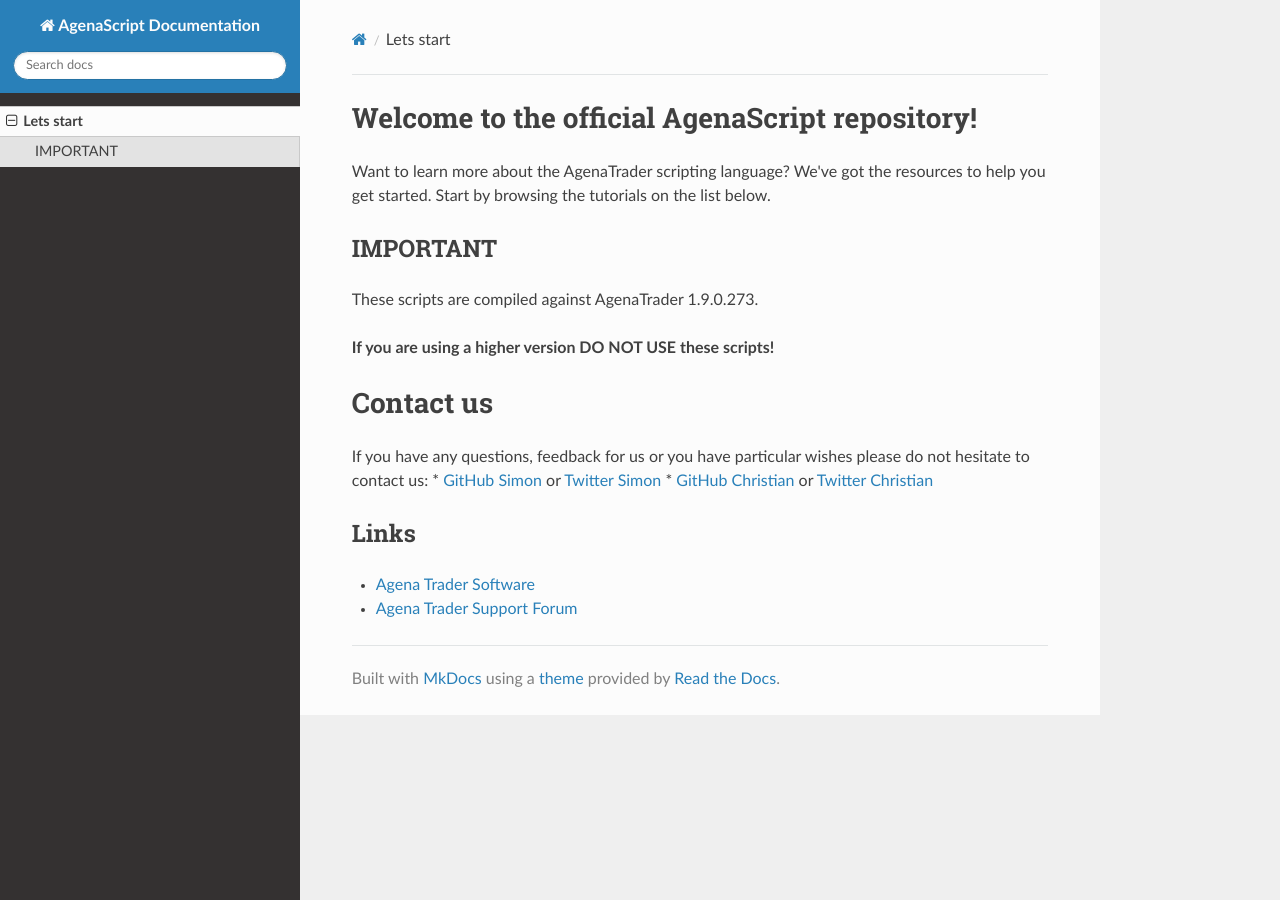
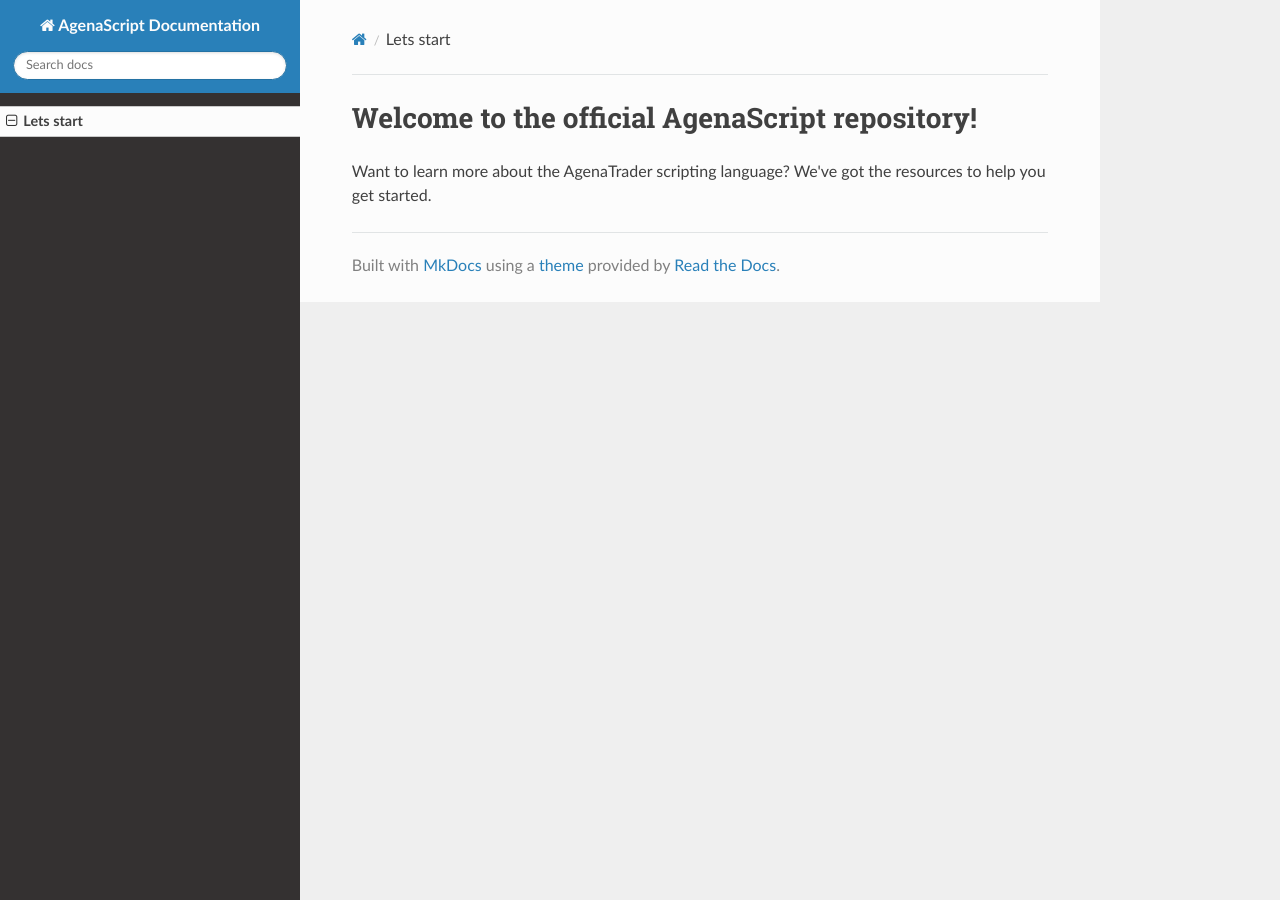
Before and after one commit to AgenaTrader/AgenaScript-documentation, an MkDocs documentation site: the page built from sources/index.md, in a window 1280 px wide. Built offline with MkDocs 1.6.1, drawn with Linux system fonts in a browser that asks for light colours; nearby versions of some CDN libraries; old or Windows-style settings are respelled for this version of MkDocs.

Commit message:
new index file

```diff
--- a/sources/index.md
+++ b/sources/index.md
@@ -1,17 +1,2 @@
 #Welcome to the official AgenaScript repository!
-Want to learn more about the AgenaTrader scripting language? We've got the resources to help you get started. Start by browsing the tutorials on the list below.
-
-##IMPORTANT
-These scripts are compiled against AgenaTrader 1.9.0.273.
-
-**If you are using a higher version DO NOT USE these scripts!**
-
-
-#Contact us
-If you have any questions, feedback for us or you have particular wishes please do not hesitate to contact us:
-* [GitHub Simon](https://github.com/simonpucher) or [Twitter Simon](https://twitter.com/SimonPucher)
-* [GitHub Christian](https://github.com/ckovar82) or [Twitter Christian](https://twitter.com/ckovar82)
-
-##Links
-- [Agena Trader Software](http://www.tradeescort.com)
-- [Agena Trader Support Forum](http://www.tradeescort.com/phpbb_de/)
+Want to learn more about the AgenaTrader scripting language? We've got the resources to help you get started.
```
